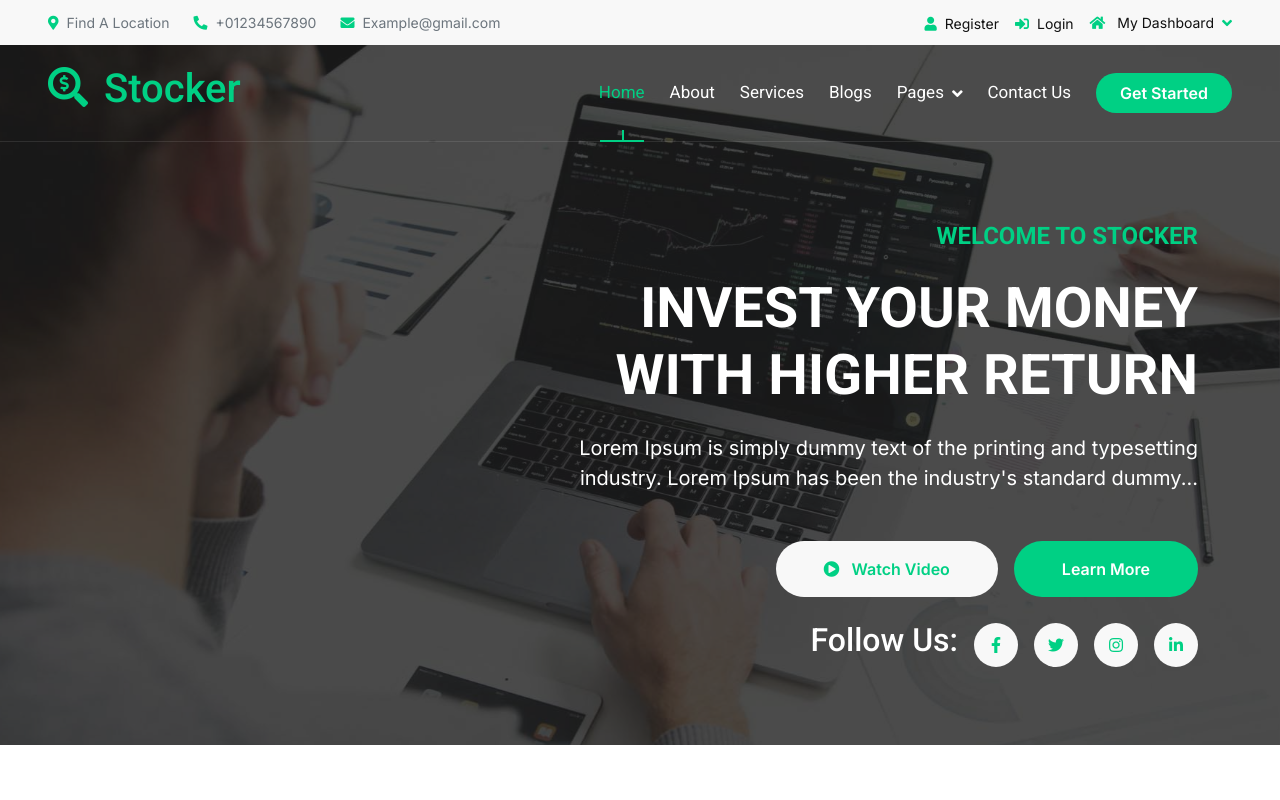
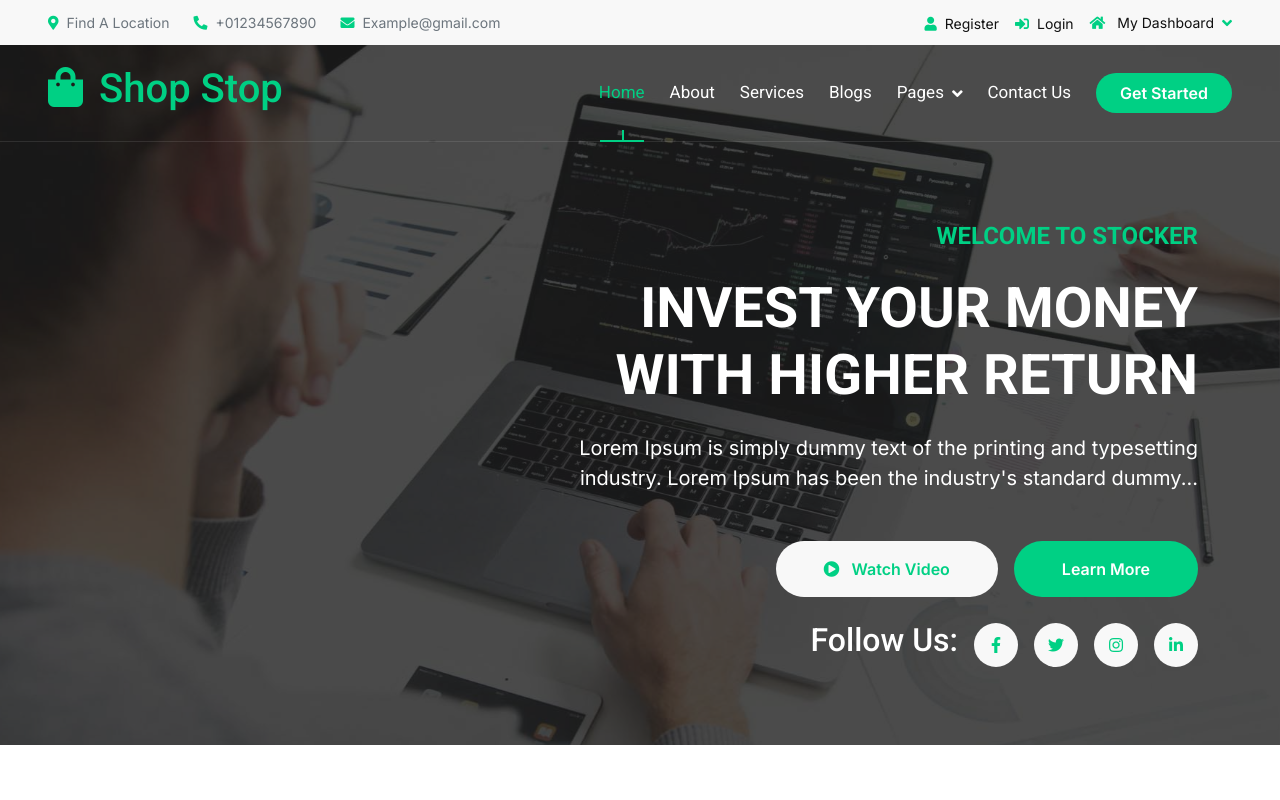
Before and after one commit to rohit-git-2001/E-Commerce, a React (Vite) app: page / in a window 1280 px wide. Shown: the top 800 px of the page. Built offline with nearby package versions, Linux system fonts and the light colour scheme.

Commit message:
adding new things

```diff
--- a/src/components/Navbar.jsx
+++ b/src/components/Navbar.jsx
@@ -77,8 +77,7 @@ const Navbar = () => {
         <nav className="navbar navbar-expand-lg navbar-light px-4 px-lg-5 py-3 py-lg-0">
           <a href="" className="navbar-brand p-0">
             <h1 className="text-primary">
-              <i className="fas fa-search-dollar me-3"></i>Stocker
-            </h1>
+              <i className="fas fa-shopping-bag me-3"></i>{import.meta.env.VITE_APP_SITE_NAME}</h1>
             {/* <img src="img/logo.png" alt="Logo"/>  */}
           </a>
           <button
--- a/src/pages/ErrorPage.jsx
+++ b/src/pages/ErrorPage.jsx
@@ -1,4 +1,4 @@
-import React from "react";
+import { Link } from "react-router-dom";
 import BreadCrum from "../components/BreadCrum";
 
 const ErrorPage = () => {
@@ -19,12 +19,12 @@ const ErrorPage = () => {
                 We’re sorry, the page you have looked for does not exist in our
                 website! Maybe go to our home page or try to use a search?
               </p>
-              <a
+              <Link
                 className="btn btn-primary rounded-pill py-3 px-5"
-                href="index.html"
+                to="/"
               >
                 Go Back To Home
-              </a>
+              </Link>
             </div>
           </div>
         </div>
```
Also changed, not shown: 1 other file (tests, documents, lock files or other folders).
